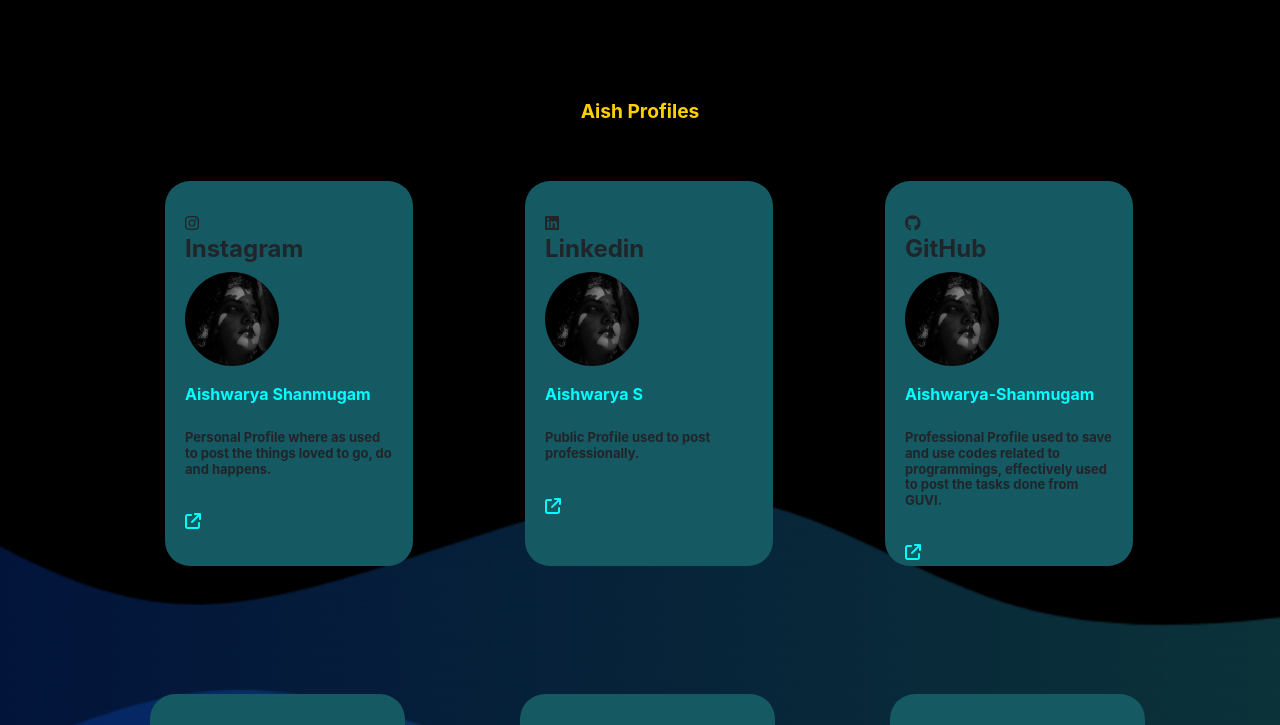
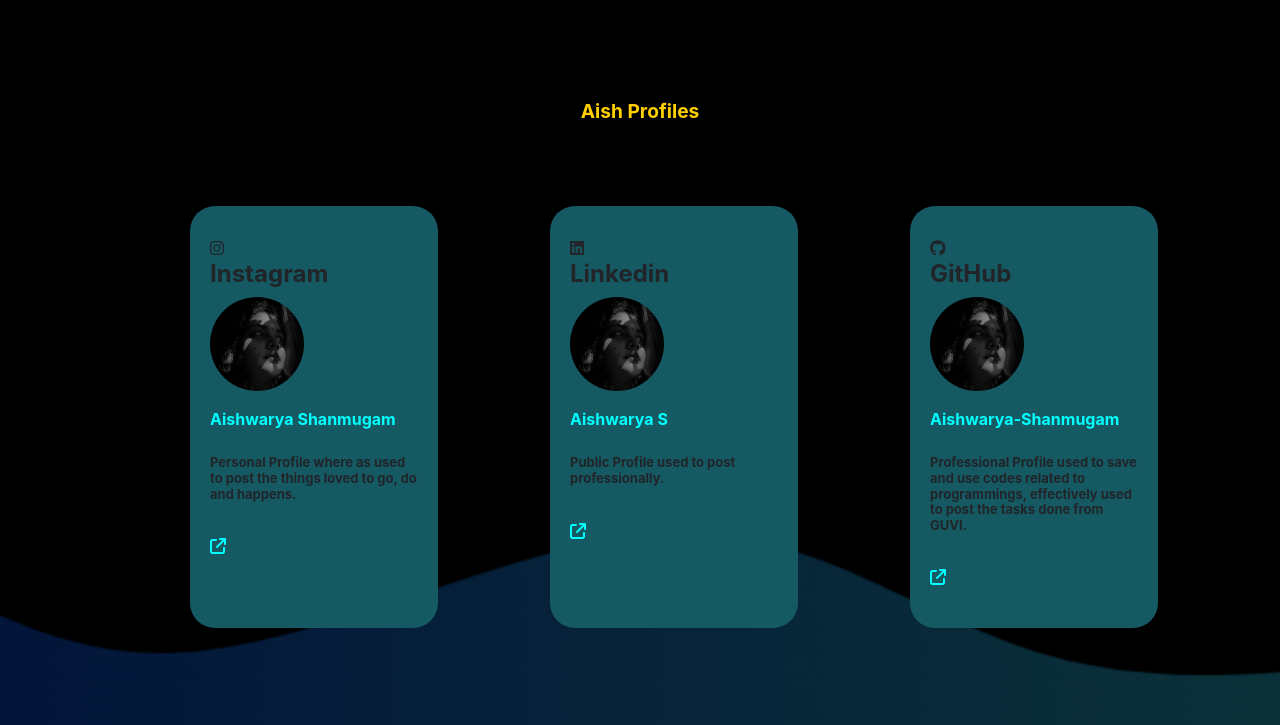
Before and after one commit to Aishwarya-Shanmugam/Aish-Profiles, a plain HTML site: page Index.html in a window 1280 px wide. Shown: the top 725 px of the page. Drawn offline with nearby package versions, Linux system fonts and the light colour scheme.

Commit message:
Style.css

```diff
--- a/Style.css
+++ b/Style.css
@@ -27,7 +27,7 @@ padding:100px 100px;
     background-color: #155962;
     text-align: left;
     padding: 30px 20px;
-    margin: 50px;
+    margin: 75px;
     height: 75%;
     width: 75%;
     border-radius: 25px;
```
